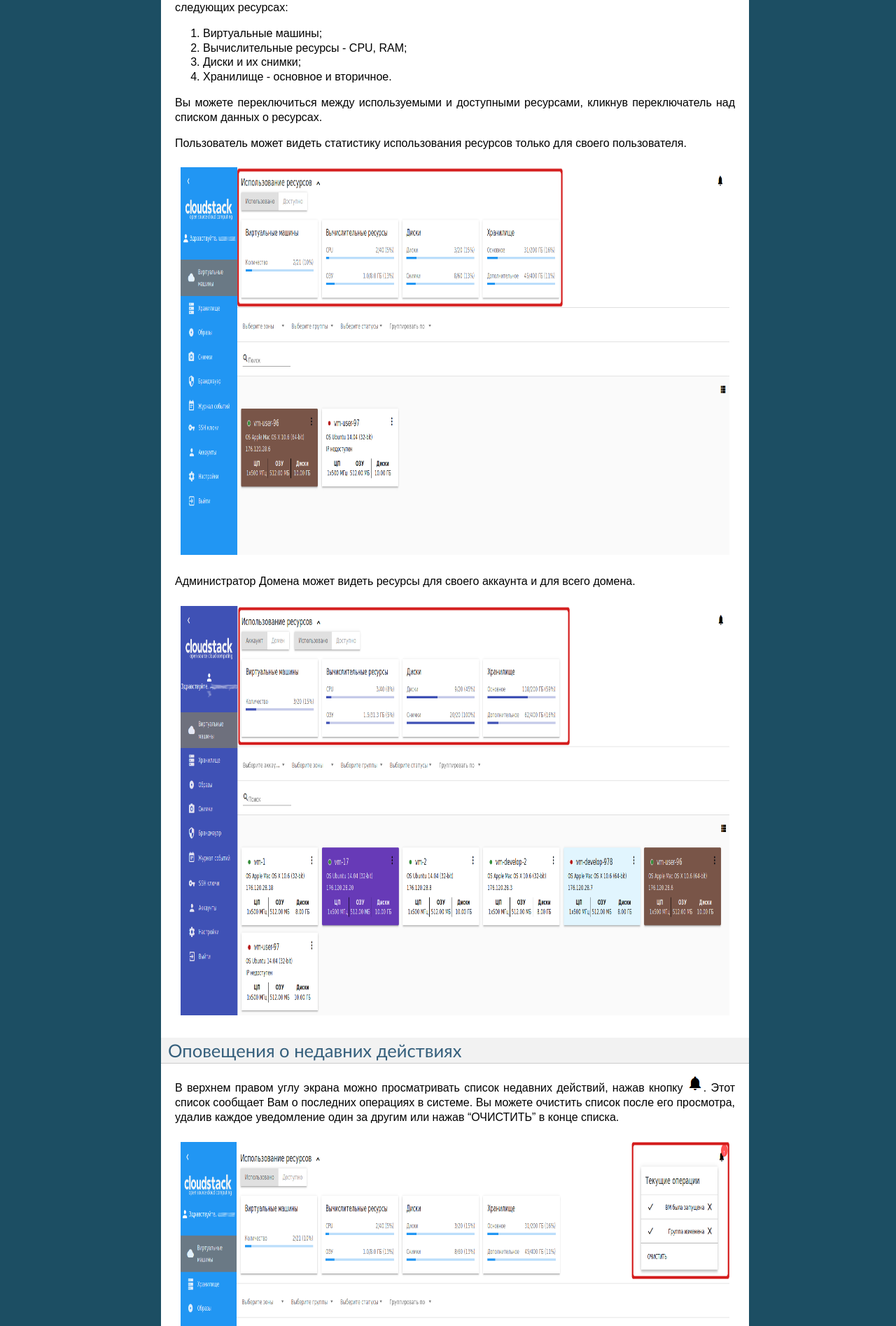
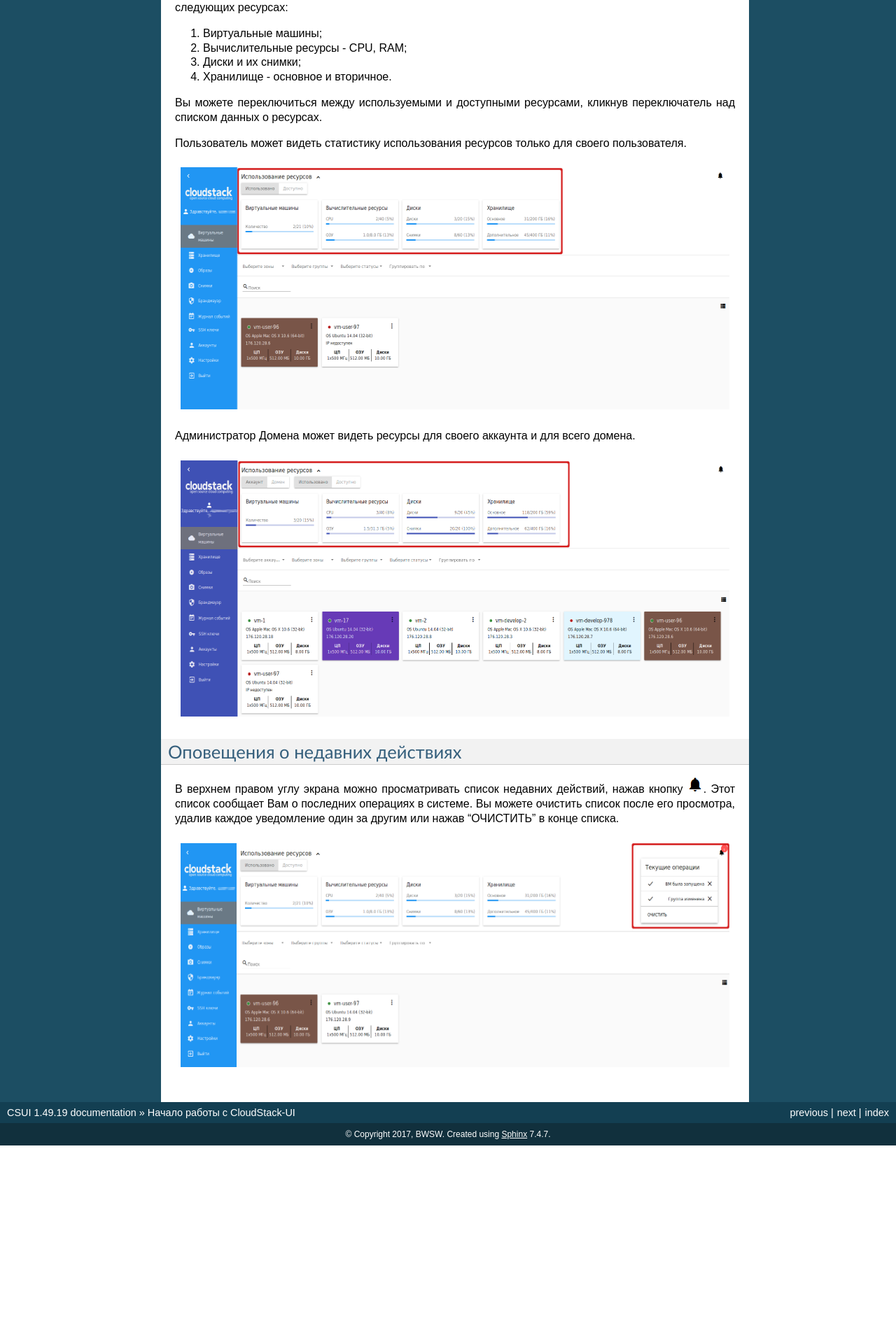
Before and after one commit to MaslovaEV/RU_CloudStack-UI, a Sphinx documentation site: the page built from RUdocs/source/CSUI-Login-RU.rst, in a window 1280 px wide. Shown: the part 1814-3709 px from the top of the page at 70% size. Built offline with Sphinx 7.4.7, drawn with Linux system fonts in a browser that asks for light colours; pages that are not in the unit, such as notebooks, are missing from menus; after the commit the page ends 3451 px from its top, so only the background shows below that.

Commit message:
Update CSUI-Login-RU.rst

```diff
--- a/RUdocs/source/CSUI-Login-RU.rst
+++ b/RUdocs/source/CSUI-Login-RU.rst
@@ -49,12 +49,12 @@ CloudStack-UI создан для более легкого и удобного
 Пользователь может видеть статистику использования ресурсов только для своего пользователя.
 
 .. figure:: _static/RU_VMs_ResourceUsage_User.png
-   :scale: 80%
+   :scale: 50%
 
 Администратор Домена может видеть ресурсы для своего аккаунта и для всего домена.
 
 .. figure:: _static/RU_VMs_ResourceUsage.png
-   :scale: 80%
+   :scale: 50%
 
 Оповещения о недавних действиях
 -------------------------------------------------
@@ -62,7 +62,7 @@ CloudStack-UI создан для более легкого и удобного
 В верхнем правом углу экрана можно просматривать список недавних действий, нажав кнопку |bell icon|. Этот список сообщает Вам о последних операциях в системе. Вы можете очистить список после его просмотра, удалив каждое уведомление один за другим или нажав "ОЧИСТИТЬ" в конце списка.
 
 .. figure:: _static/RU_VMs_Alerts1.png
-   :scale: 80%
+   :scale: 50%
 
 .. |bell icon| image:: _static/bell_icon.png
 .. |refresh icon| image:: _static/refresh_icon.png
```
